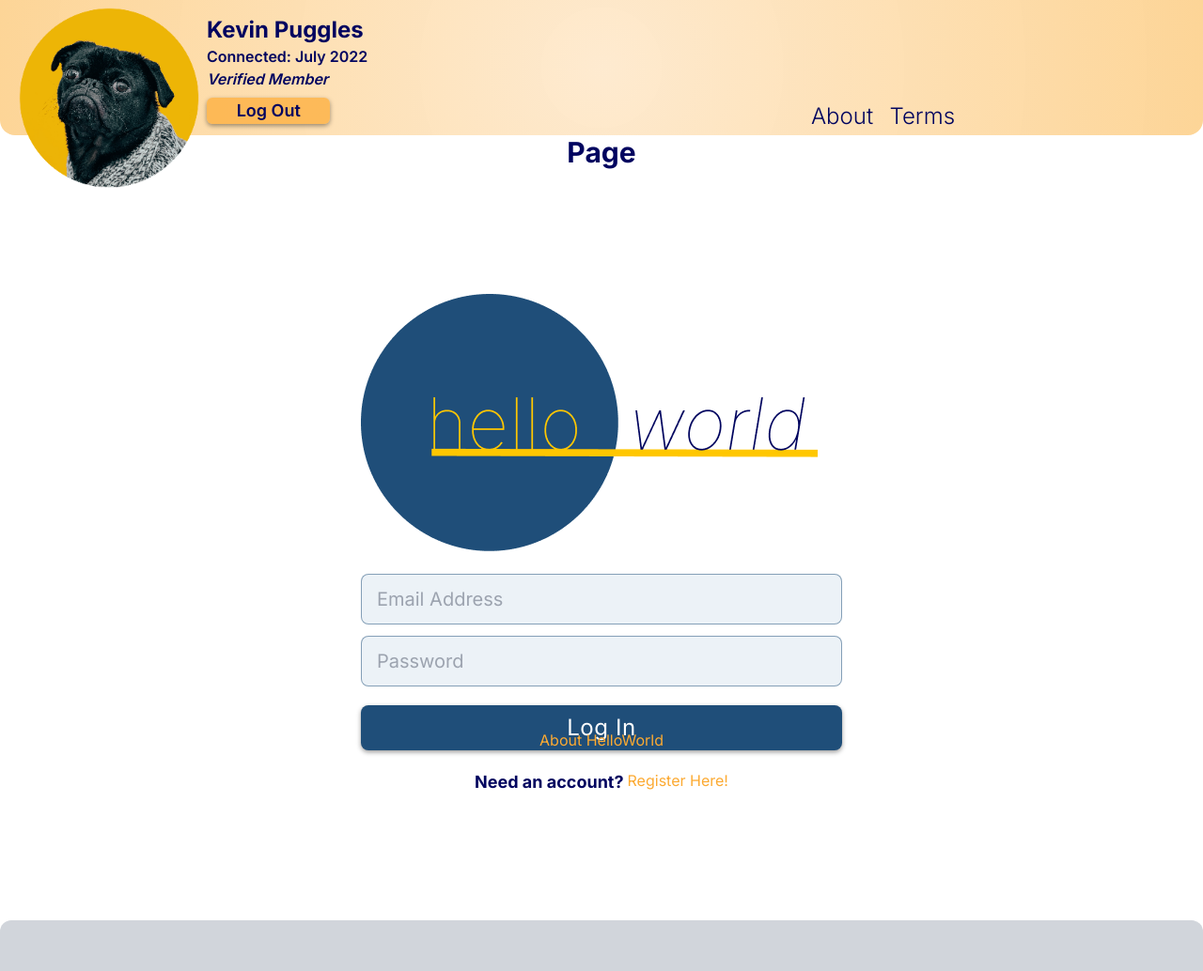
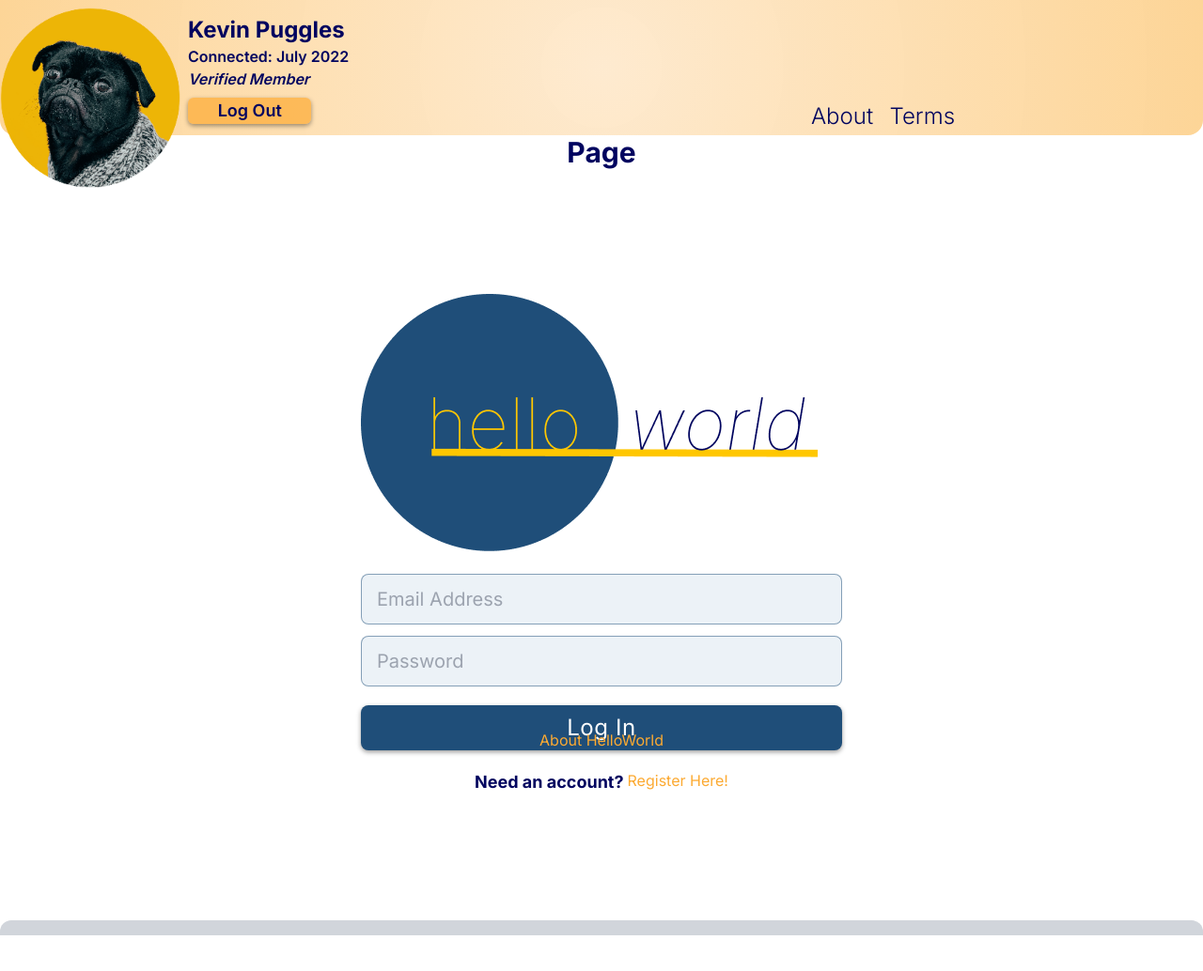
Before and after one commit to ballardingram/hello-world, a React (Create React App) app in the folder client/: page / in a window 1280 px wide. Shown: the top 1034 px of the page at 94% size. After the commit the page ends 996 px from the top, so only its background shows below. Built offline with nearby package versions, Linux system fonts and the light colour scheme.

Commit message:
switching branches

```diff
--- a/client/src/App.js
+++ b/client/src/App.js
@@ -34,8 +34,6 @@ const client = new ApolloClient({
   link: httpLink,
   cache: new InMemoryCache(),
 });
-
-
 
 function App() {
 
@@ -106,8 +104,8 @@ function App() {
             )
             }
             </Routes>
-            <FooterSticky></FooterSticky>
           </div>
+          <FooterSticky></FooterSticky>
         </div>
       </Router>
     </ApolloProvider>
--- a/client/src/components/Navigation/index.js
+++ b/client/src/components/Navigation/index.js
@@ -13,7 +13,7 @@ const Navigation = () => {
         <div className="flex justify-center font-semibold">
 
           {/* USER IMAGE AND CONTENT ROUTES HERE */}
-          <div className="my-2 ml-5 object-center overflow-visible h-40 w-40 sm:h-44 sm:w-44 md:h-48 md:w-48">
+          <div className="my-2 object-center overflow-visible h-40 w-40 sm:h-44 sm:w-44 md:h-48 md:w-48">
             {/* IMAGE */}
             <a href="/profile"><UserImage></UserImage></a>
           </div>
@@ -42,7 +42,7 @@ const Navigation = () => {
         </div>
 
         {/* Dashboard RIGHT content, some content visible at small but all large breakpoint */}
-        <div className="hidden md:contents">
+        <div className="hidden sm:contents">
           <div className="grid grid-cols-5 text-2xl justify-items-center content-end w-1/2 lg:w-2/5 xl:w-1/3 mb-1">
             <a href="/about" id="nav-about" className="invisible lg:visible grid content-end px-1">About</a>
             <a href="/terms" id="nav-terms" className="invisible lg:visible grid content-end px-1">Terms</a>
--- a/client/src/pages/Account.js
+++ b/client/src/pages/Account.js
@@ -58,7 +58,7 @@ const Account = () => {
     <>
       {/* <> */}
       {formState && (
-          <main className="sm:grid sm:grid-cols-2 lg:grid-cols-3 mb-12 pb-12">
+          <main className="mb-auto sm:grid sm:grid-cols-2 lg:grid-cols-3 mb-12 pb-12">
             {/*md break column 1 */}
             <div className="grid content-center px-5">
               {/* update account form start*/}
```
